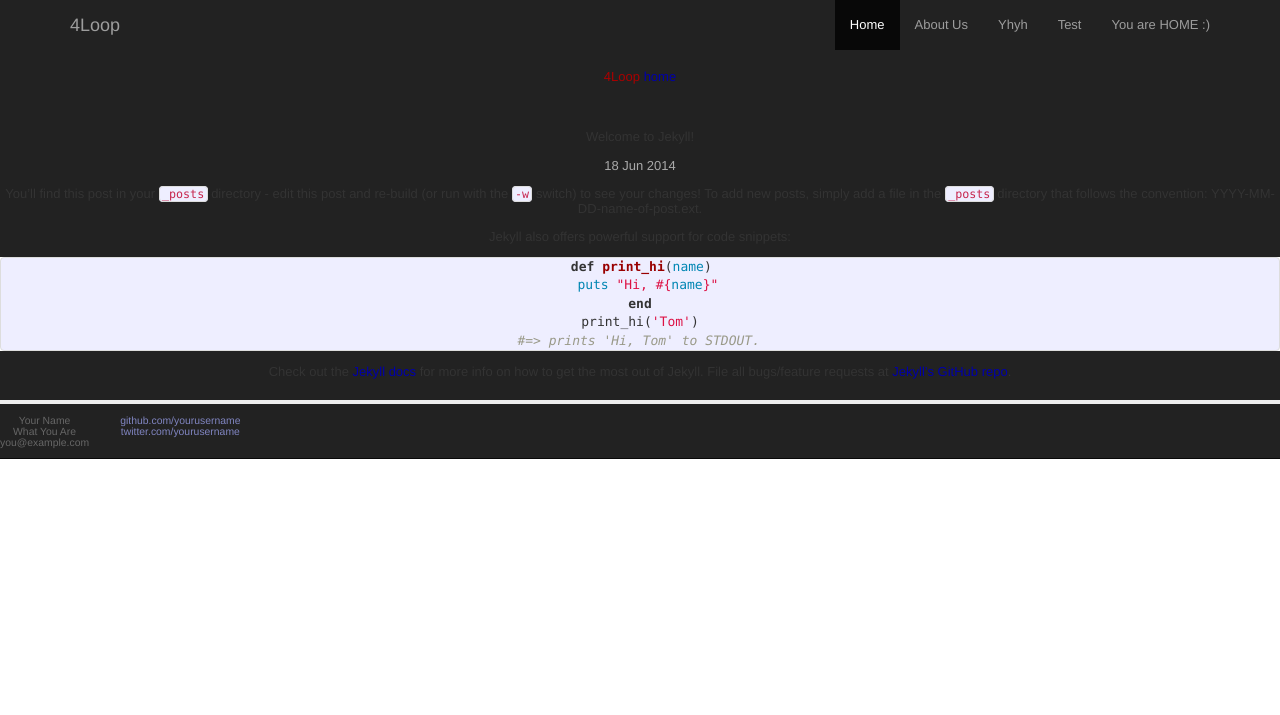
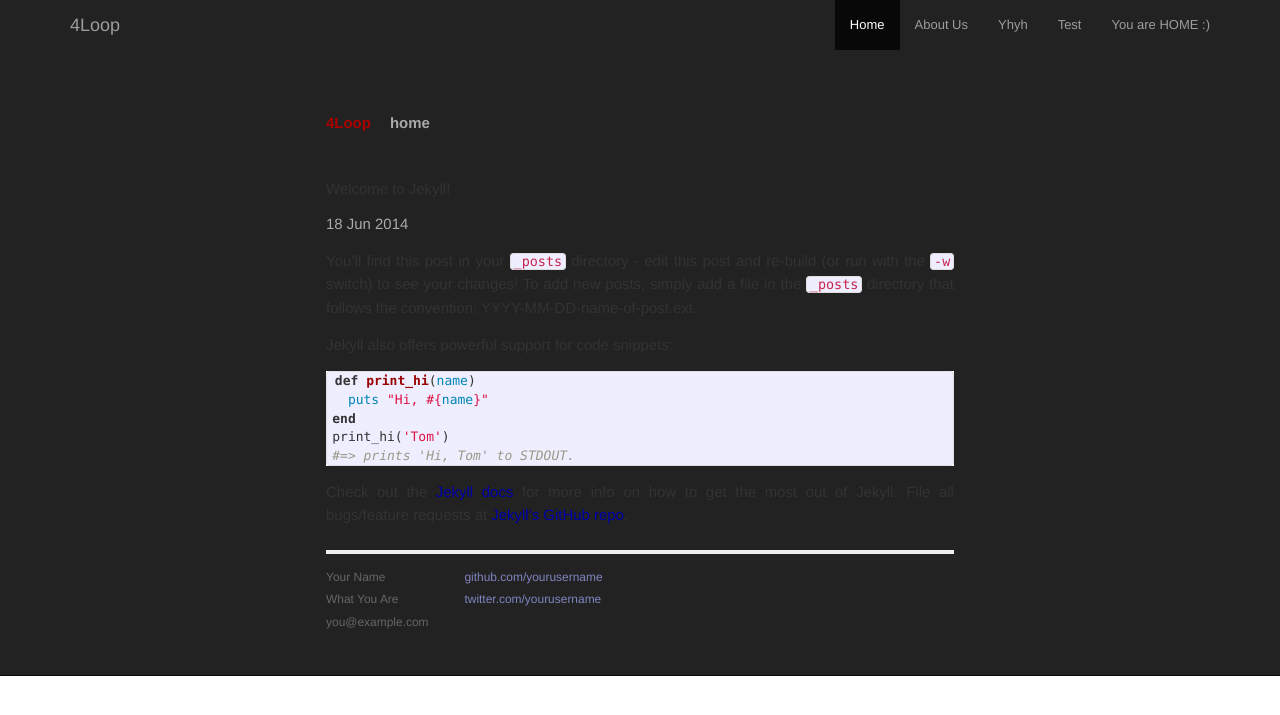
Before and after one commit to wsfan/4loop, a Jekyll site: the page built from _posts/2014-06-18-welcome-to-jekyll.markdown, in a window 1280 px wide. Shown: the top 715 px of the page. Built offline with Jekyll 4.4.1, drawn with Linux system fonts in a browser that asks for light colours; nearby versions of some CDN libraries; library files that are not in the unit come from our copies.

Commit message:
Update default.html

```diff
--- a/_layouts/default.html
+++ b/_layouts/default.html
@@ -52,13 +52,13 @@
 			</ul>
 
 	</div>
-
+	</div>
 	<!-- INSERT ENDS -->
 
 
-<!--
+
         <div class="site">
-       <div class="header"> -->
+       <div class="header">
             <h1 class="title"><a href="/">{{ site.name }}</a></h1>
             <a class="extra" href="/">home</a>
           </div>
```
